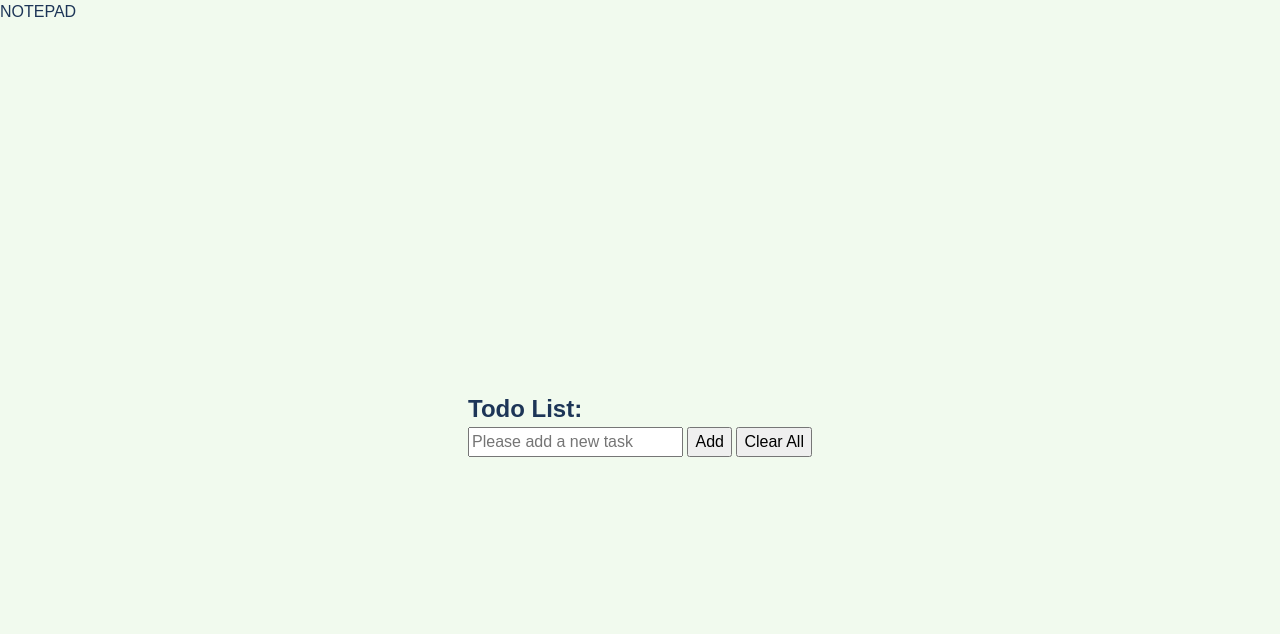
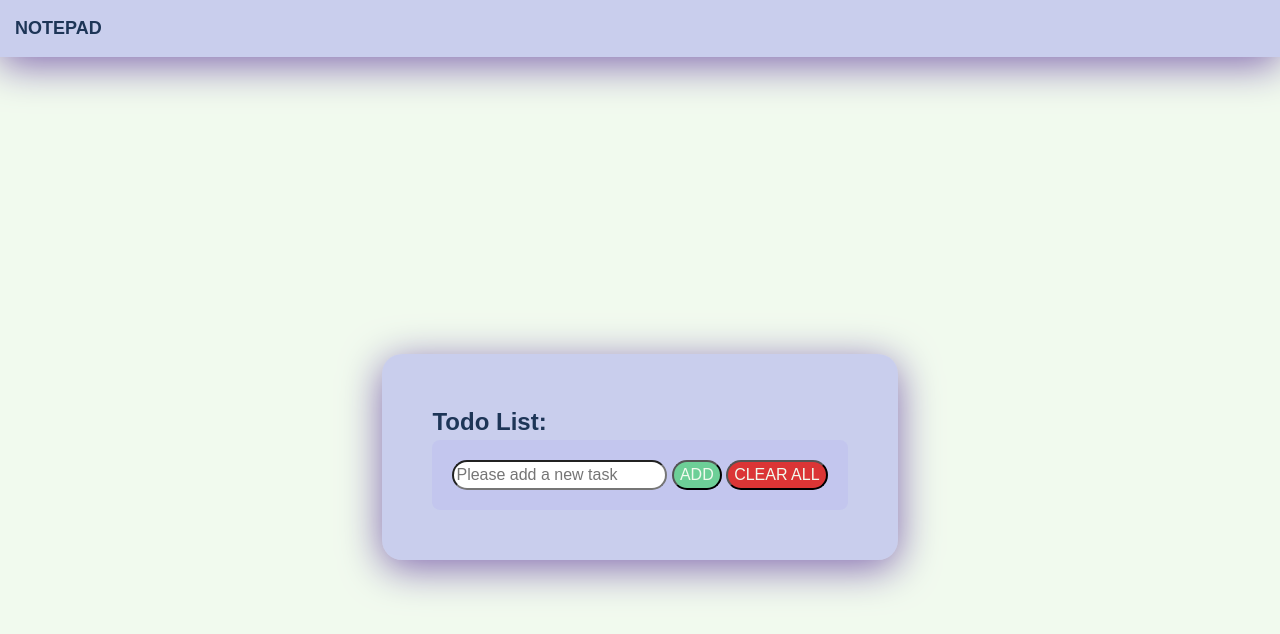
Before and after one commit to irm1005-itec1005-fall-2023/assignment-04-AnjuMendoza, a plain HTML site: page index.html in a window 1280 px wide. Drawn offline with Linux system fonts and the light colour scheme.

Commit message:
added css component

```diff
--- a/index.html
+++ b/index.html
@@ -58,9 +58,6 @@
     </div>
   </main>
 
-  <!-- Notification area -->
-  <div id="notificationArea"></div>
-
     <!-- Add JavaScript File -->
     <script src="./script.js"></script>
   </body>
--- a/style.css
+++ b/style.css
@@ -41,6 +41,64 @@ main {
   align-items: center;
 }
 
+.navbar {
+  background:#4239e63a;
+  padding: 15px;
+  box-shadow: #8268b0 0px 8px 40px;
+}
+
+.navbar-title{
+  font-family: Arial, Helvetica, sans-serif;
+  font-weight: 600;
+  font-size: 18px;
+}
+
+.Container {
+  display: flex;
+  flex-direction: column;
+  justify-content: start;
+  background-color:#4239e63a;
+  padding: 50px;
+  border-radius:20px;
+  box-shadow: #8268b0 0px 8px 40px;
+}
+
+.Todo-Container {
+  background-color:#928df01c;
+  padding: 20px;
+  border-radius: 8px;
+}
+
+#NewItemInput {
+  color:#f1faee;
+  border-radius: 15px;
+  border-width: 2.5px;
+  color:#1d3557
+}
+
+#AddButton {
+  background:#1ed94783;
+  color:#f1faee;
+  text-transform:uppercase;
+  border-radius: 15px;
+  border-width: 2.5px;
+}
+
+#ClearButton {
+  background:rgb(219, 53, 53);
+  color:#f1faee;
+  text-transform:uppercase;
+  border-radius: 15px;
+  border-width: 2.5px;
+}
+
+#TodoList {
+  font-size: 13px;
+}
+
+
+
+
 
 /****** Screen reader text utility clsas *******/
 .sr-only {
```
